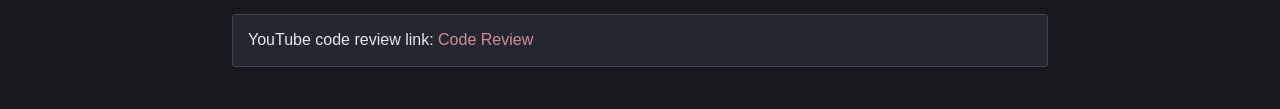
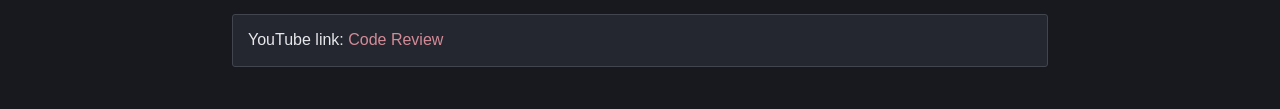
Before and after one commit to nostrodo/Software-Engineering-Portfolio, a plain HTML site: page index.html in a window 1280 px wide. Shown: the part 1088-1197 px from the top of the page. Drawn offline with Linux system fonts and the light colour scheme.

Commit message:
Update index.html

```diff
--- a/index.html
+++ b/index.html
@@ -53,7 +53,7 @@
             <h2>Code Review</h2>
             <p>Before beginning the enhancements, I recorded a walkthrough of the original application and discussed the
                 changes I planned to make.</p>
-            <p class="notice">YouTube code review link: <a href="https://youtu.be/l_0awlrhanw">Code Review</a></p>
+            <p class="notice">YouTube link: <a href="https://youtu.be/l_0awlrhanw">Code Review</a></p>
         </section>
         <section id="files">
             <h2>Original Project and Other Files</h2>
```
